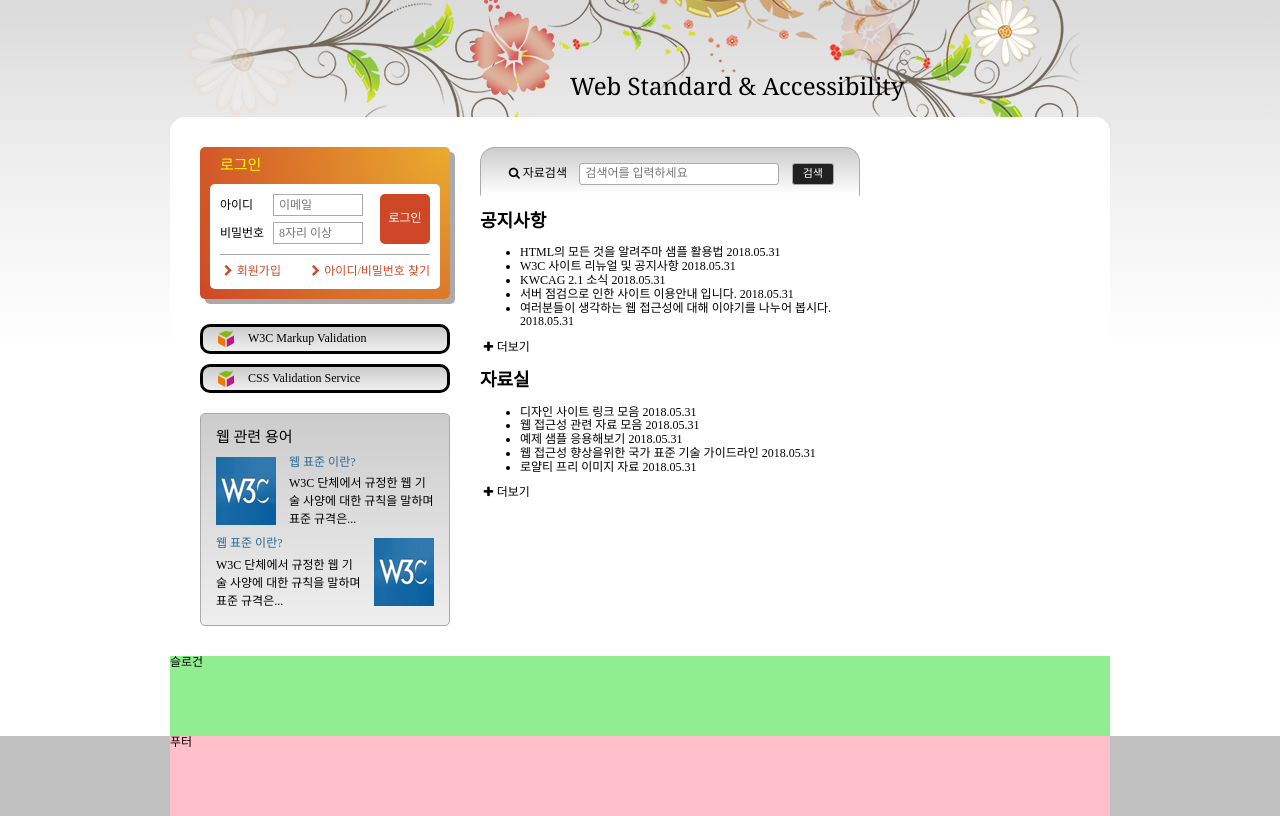
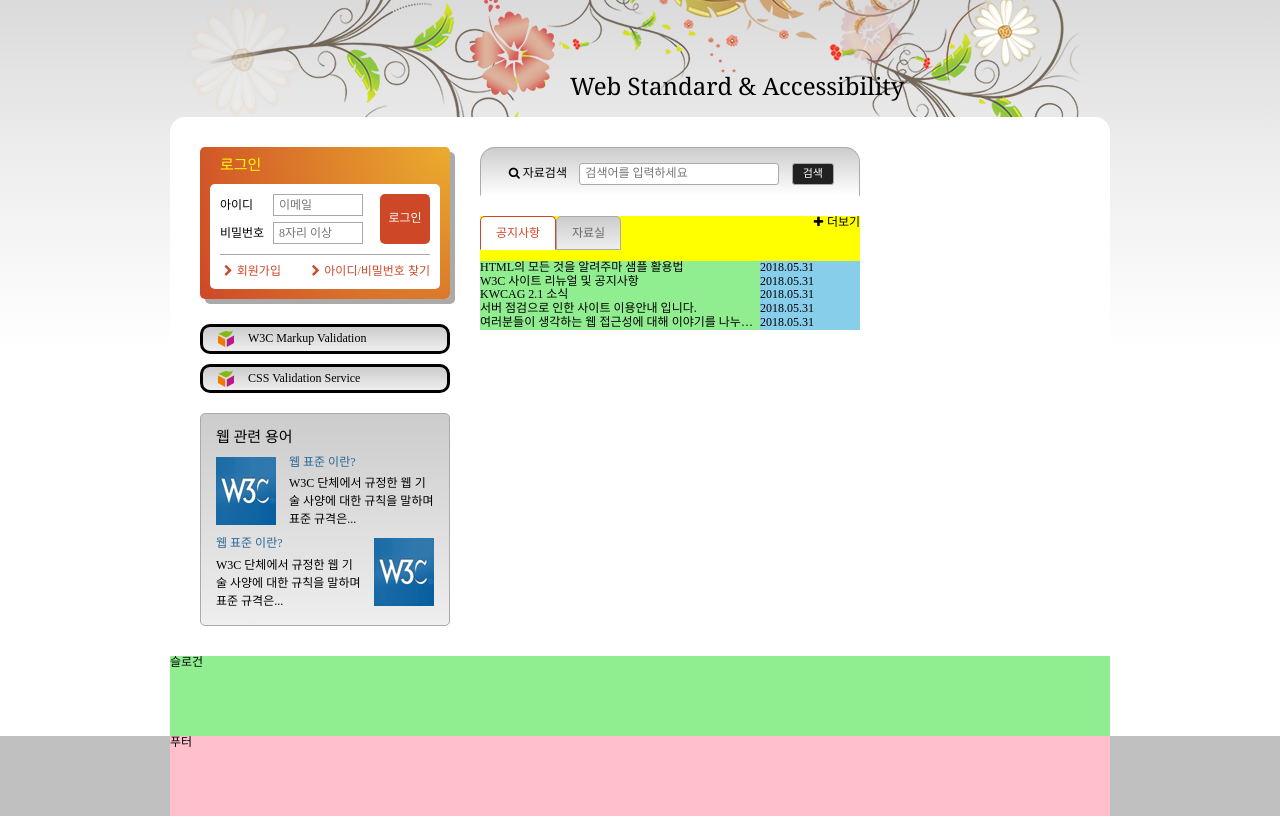
Before and after one commit to bong7233/html5, a plain HTML site: page index.html in a window 1280 px wide. Shown: the part 119-935 px from the top of the page. Drawn offline with Linux system fonts and the light colour scheme; a web font is replaced by a local one.

Commit message:
공지사항 자료실 마무리

```diff
--- a/css/style.css
+++ b/css/style.css
@@ -413,20 +413,70 @@ a{
   height: 22px;
   font-size: 1.1rem;
 }
-/* 플랙스박스배치 */
-/* .group3{
+/* 공지사항,자료실 */
+.board{
+  background-color: yellow;
+  position: relative;
+  padding-top: 45px;
+  margin-top: 20px;
+}
+.notice-list, .notice-more, .pds-list, .pds-more{
+  display: none;
+}
+.tab-act .notice-list, .tab-act .notice-more,
+.tab-act .pds-list, .tab-act .pds-more{
+  display: block;
+}
+.tab{
+  border: 1px solid #aaa;
+  border-radius: 5px 5px 0 0;
+  background: #ccc linear-gradient(180deg, #ccc, #eee);
+  font-size: 1.2rem;
+  font-weight: 400;
+  color: #666;
+  padding: 10px 15px 8px;
+  margin: 0;
+  position: absolute;
+  top: 0;
+  cursor: pointer;
+}
+.tab-act .tab{
+  color: #ce4827;
+  background: #fff;
+  border-color: #ce4827 #ce4827 #fff #ce4827;
+}
+.notice-heading{
+  left: 0;
+}
+.pds-heading{
+  left: 76px;
+}
+.notice-list, .pds-list{
+  list-style-type: none;
+  padding-left: 0;
+  margin: 0;
+  background-color: skyblue;
+}
+.notice-list li, .pds-list li{
   display: flex;
-  background-color: yellow;
 }
-.group3::before{
-  content: "";
+.notice-list a, .pds-list a{
+  background-color: lightgreen;
+  /* flex-grow: 1; */
+  text-overflow: ellipsis;
+  white-space: nowrap;
+  overflow: hidden;
+  width: 280px;
+
 }
-.group3 span{
-  margin-left: auto;
-  border: 1px solid red;
+.notice-list time, .pds-list time{
+  /* width: 150px; */
 }
-.group3 span:nth-child(n+2){
-} */
+.notice-more, .pds-more{
+  position: absolute;
+  top: 0;
+  right: 0;
+}
 .slogan{
   background-color: lightgreen;
   height: 10vh;
--- a/index.html
+++ b/index.html
@@ -208,7 +208,7 @@
         </section>
         <div class="board">
           <section class="notice tab-act">
-            <h2 class="tab notice-heading" id="notice-heading">공지사항</h2>
+            <h2 class="tab notice-heading" id="notice-heading" tabindex="0">공지사항</h2>
             <ul class="notice-list">
               <li>
                 <a href="#">HTML의 모든 것을 알려주마 샘플 활용법</a>
@@ -234,7 +234,7 @@
             <a href="#" class="icon-plus notice-more" title="공지사항" aria-labelledby="notice-heading">더보기</a>
           </section>
           <section class="pds">
-            <h2 class="tab pds-heading" id="pds-heading">자료실</h2>
+            <h2 class="tab pds-heading" id="pds-heading" tabindex="0">자료실</h2>
             <ul class="pds-list">
               <li>
                 <a href="#">디자인 사이트 링크 모음</a>
@@ -262,7 +262,6 @@
         </div>
       </div>
       <div class="group group3">
-
       </div>
     </main>
     <article class="slogan">슬로건</article>
```
